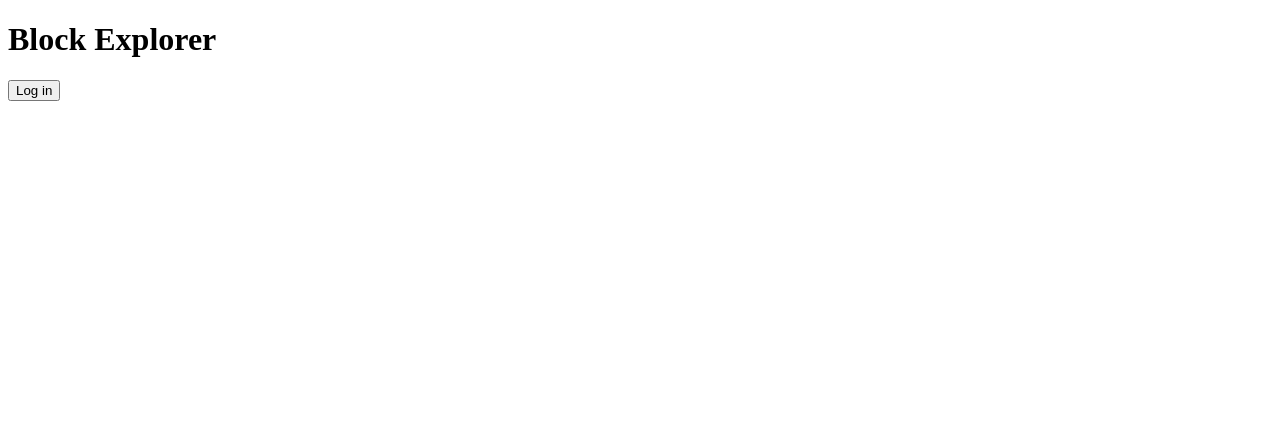
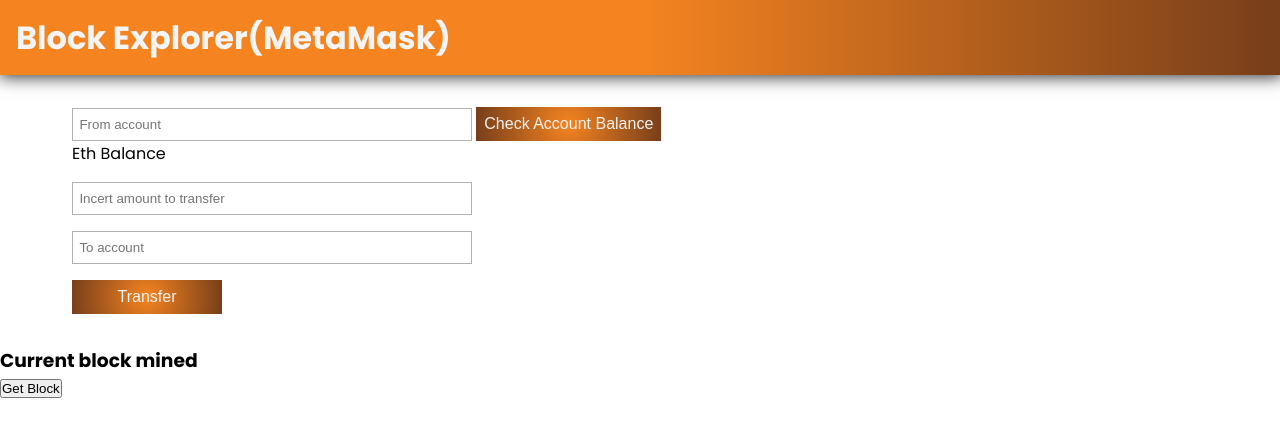
Before and after one commit to TenTimothy/Block-Explorer, a plain HTML site: page index.html in a window 1280 px wide. Drawn offline with Linux system fonts and the light colour scheme.

Commit message:
Functionality on place

```diff
--- /dev/null
+++ b/app.css
@@ -0,0 +1,77 @@
+@import url('https://fonts.googleapis.com/css2?family=Poppins:ital,wght@0,100;0,300;0,400;0,600;0,700;1,100;1,300;1,400;1,600&display=swap');
+
+* {
+  margin: 0;
+  padding: 0;
+  box-sizing: border-box;
+}
+
+body {
+  font-family: 'Poppins', sans-serif;
+  font-size: 1rem;
+}
+
+input {
+  padding: 0.5rem 0.4rem;
+  border: solid 1px #b2b2b2;
+  outline: none !important;
+}
+
+.top-bar {
+  display: flex;
+  align-items: center;
+  height: 75px;
+  width: 100%;
+  background: rgb(245, 132, 32);
+  background: linear-gradient(90deg, rgba(245, 132, 32) 50%, rgba(119, 62, 26, 1) 100%);
+  margin-bottom: 1rem;
+  padding: 0 1rem;
+  box-shadow: 1px 0px 16px 2px rgba(0, 0, 0, 0.8);
+}
+
+.top-bar h1 {
+  color: #f4f4f4;
+}
+
+.container {
+  margin: auto;
+  max-width: 1200px;
+  padding: 1rem 2rem;
+}
+
+.transactions-container > div {
+  display: flex;
+  justify-content: space-between;
+}
+
+.transactions-container span {
+  color: #4646f8;
+}
+.form-control {
+  margin-bottom: 1rem;
+}
+
+.form-control input[type='text'] {
+  width: 400px;
+}
+
+.btn {
+  border: 0;
+  background: #333;
+  color: #f4f4f4;
+  min-width: 150px;
+  font-size: 1rem;
+  line-height: 1.1;
+  white-space: nowrap;
+  text-decoration: none;
+  padding: 0.5rem 0.5rem;
+  cursor: pointer;
+}
+
+.btn:hover {
+  box-shadow: 0px 0px 6px 1px rgba(0, 0, 0, 0.3);
+}
+
+.btn-primary {
+  background: radial-gradient(circle, rgba(245, 132, 32, 1) 0%, rgba(119, 62, 26, 1) 100%);
+}
--- /dev/null
+++ b/app.js
@@ -0,0 +1,63 @@
+const accountInput = document.querySelector('#accountNumber');
+const checkBalanceButton = document.querySelector('#checkBalance');
+const displayBalance = document.querySelector('#balance');
+const sendButton = document.querySelector('#sendTx');
+const toAccountInput = document.querySelector('#toAccountNumber');
+const valueInput = document.querySelector('#amount');
+const latestBlock = document.querySelector('#latestBlock');
+const getBlockbtn = document.querySelector('#getBlock');
+
+let acccounts;
+
+async function checkBalance() {
+  if (typeof ethereum !== undefined) {
+    acccounts = await ethereum.request({ method: 'eth_requestAccounts' });
+
+
+    const balance = await ethereum.request({ method: 'eth_getBalance', params: [accountInput.value, 'latest'] });
+
+
+    const parsedBalanced = parseInt(balance) / Math.pow(10, 18);
+    displayBalance.innerText = parsedBalanced;
+  } else {
+    console.log('No ethereum');
+  }
+}
+
+async function sendFunds() {
+  try {
+    const amount = parseFloat(valueInput.value) * Math.pow(10, 18);
+    let params = [
+      {
+        from: accountInput.value,
+        to: toAccountInput.value,
+        value: Number(amount).toString(16),
+        gas: Number(21000).toString(16),
+        gasPrice: Number(2500000).toString(16)
+      },
+    ];
+
+    const response = await ethereum.request({
+      method: 'eth_sendTransaction',
+      params: params,
+    });
+  } catch (error) {
+    console.log(error);
+  }
+}
+
+async function getBlocknumber(){
+  if (typeof ethereum !== undefined) {
+    const blockNumber = await ethereum.request({
+      method: 'eth_blockNumber',
+      })
+
+      latestBlock.innerText = parseInt(blockNumber);
+    }
+}
+
+
+
+checkBalanceButton.addEventListener('click', checkBalance);
+sendButton.addEventListener('click', sendFunds);
+getBlockbtn.addEventListener('click', getBlocknumber);
--- a/index.html
+++ b/index.html
@@ -1,17 +1,72 @@
 <!DOCTYPE html>
 <html lang="en">
-<head>
-    <meta charset="UTF-8">
-    <meta name="viewport" content="width=device-width, initial-scale=1.0">
-    <title>Block-Explorer</title>
-</head>
-<body>
-    <header>
-        <h1>Block Explorer</h1>
+  <head>
+    <meta charset="UTF-8" />
+    <meta
+      name="viewport"
+      content="width=device-width, initial-scale=1.0" />
+    <link
+      rel="stylesheet"
+      href="./app.css" />
+    <script
+      src="app.js" type="module"
+      defer></script>
+    <title>Web3</title>
+  </head>
+  <body>
+    <header class="top-bar">
+      <h1>Block Explorer(MetaMask)</h1>
     </header>
     <main>
-        <button>Log in</button>
+      <div class="container">
+        <section>
+          <div class="form-control">
+            <input
+              type="text"
+              name="accountNumber"
+              id="accountNumber"
+              placeholder="From account" />
+
+            <button
+              id="checkBalance"
+              class="btn btn-primary">
+              Check Account Balance
+            </button>
+            <div>
+              <span>Eth Balance</span>
+            </div>
+            <div
+              id="balance"
+              class="balance"></div>
+          </div>
+          <div class="form-control">
+            <input
+              type="text"
+              name="amount"
+              id="amount"
+              placeholder="Incert amount to transfer" />
+          </div>
+          <div class="form-control">
+            <input
+              type="text"
+              name="toAccountNumber"
+              id="toAccountNumber"
+              placeholder="To account" />
+          </div>
+          <div class="form-control">
+            <button
+              id="sendTx"
+              class="btn btn-primary">
+              Transfer
+            </button>
+          </div>
+        </section>
+      </div>
+      <section>
+        <h3>Current block mined</h3>
+        <button id="getBlock">Get Block</button>
+        <div id="latestBlock"></div>
+      </section>
     </main>
-
-</body>
+  </body>
 </html>
```
